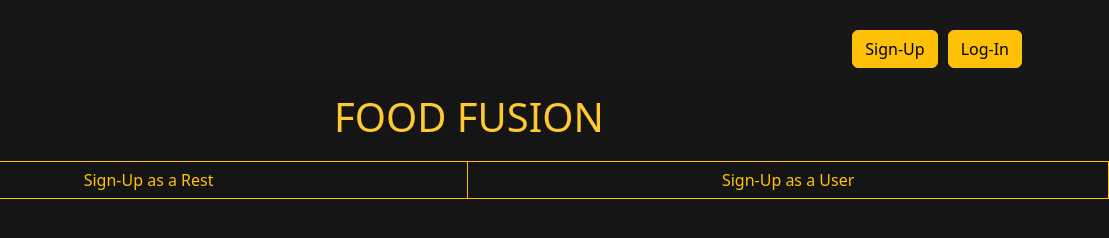
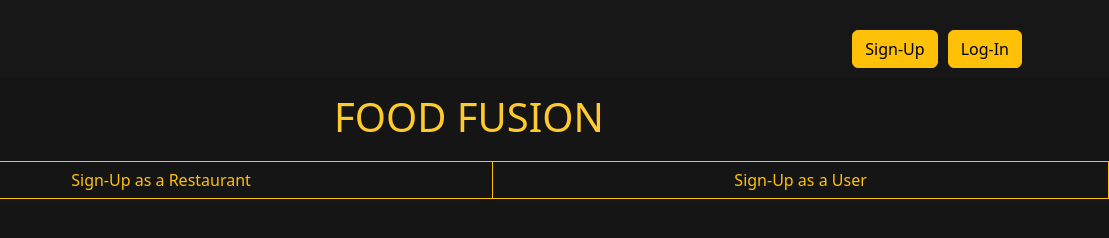
Before and after one commit to arhamhamid/food-app, a plain HTML site: page index.html in a window 1280 px wide. Both pictures are taken after a click on the button "Sign-Up". Shown: the full height of the page, 171-1280 px from the left. Drawn offline with nearby package versions, Linux system fonts and the light colour scheme.

Commit message:
corrected

```diff
--- a/index.html
+++ b/index.html
@@ -33,7 +33,7 @@
             <!-- restuarant sign up -->
             <button type="button" class="btn btn-outline-warning"  data-bs-toggle="modal"
                 data-bs-target="#signuprestuarant">
-                Sign-Up as a Rest
+                Sign-Up as a Restaurant
             </button>
             <div class="modal fade" id="signuprestuarant" tabindex="-1" aria-labelledby="userModalLabel"
                 aria-hidden="true">
```
